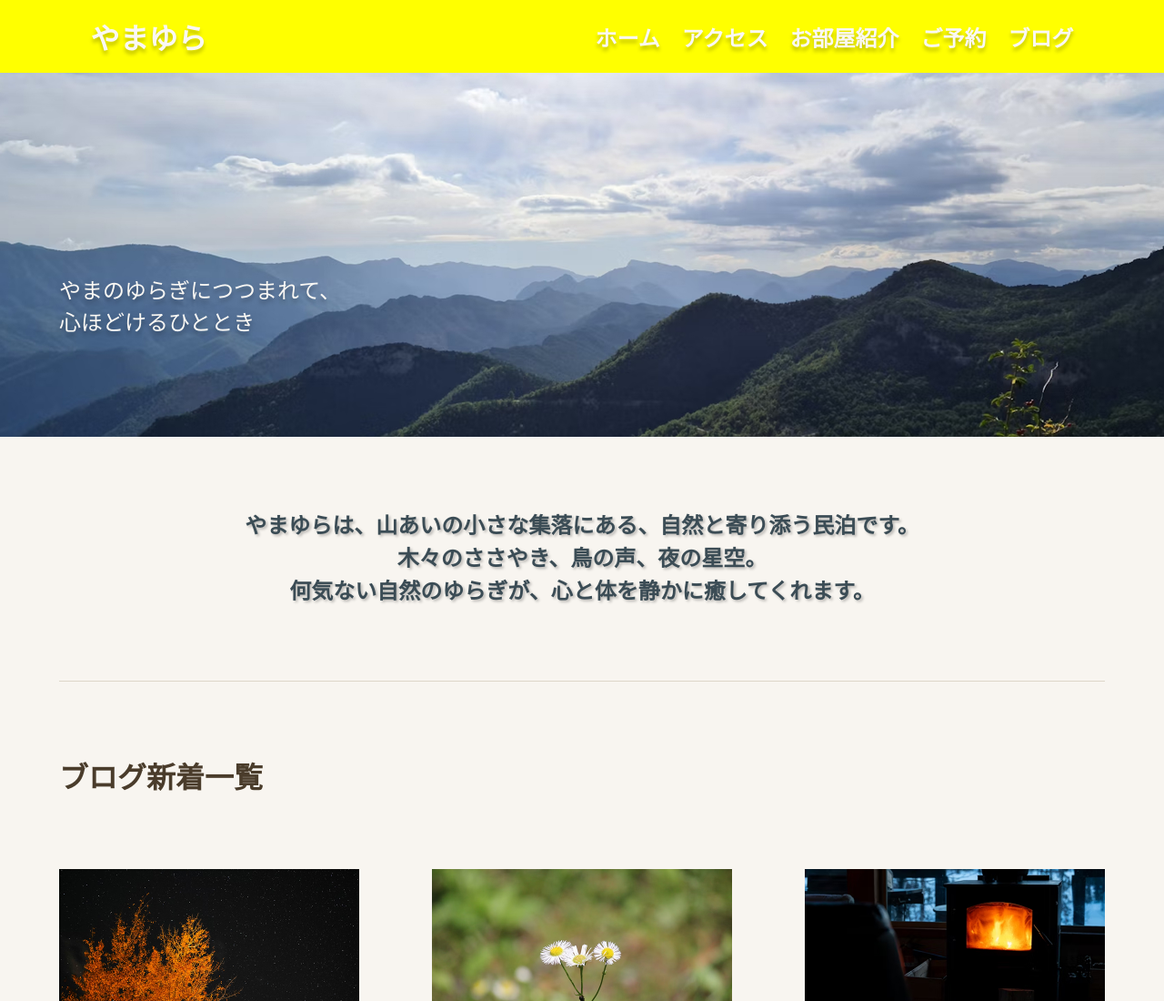
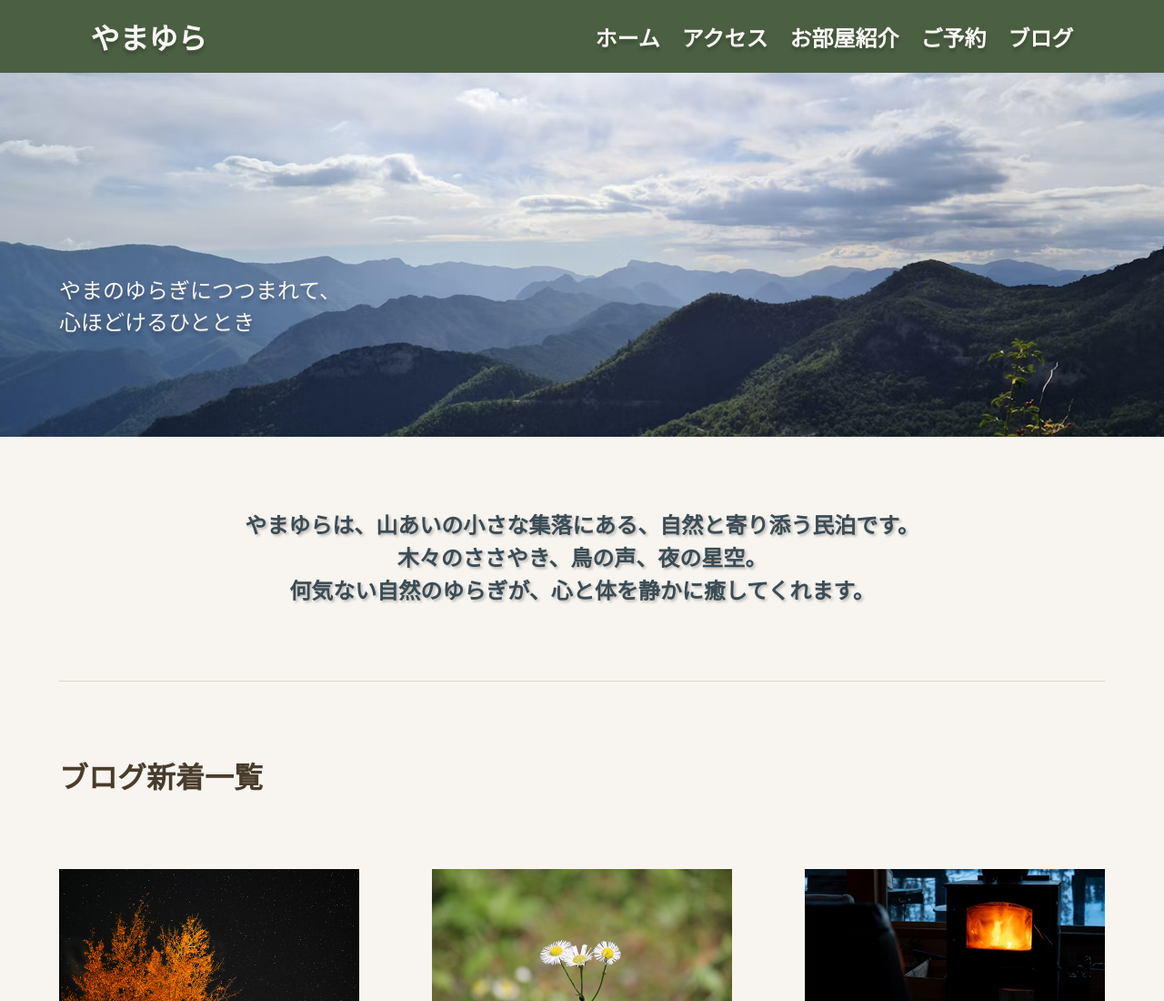
Before and after one commit to soutaluke/-------, a plain HTML site: page index.html in a window 1280 px wide. Shown: the top 1100 px of the page at 91% size. Drawn offline with nearby package versions, Linux system fonts and the light colour scheme; some packages are replaced by stand-ins of ours; a web font is replaced by a local one.

Commit message:
背景変更

```diff
--- a/css/_header.scss
+++ b/css/_header.scss
@@ -3,7 +3,7 @@
 header {
     height: 80px;
     width: 100%;
-    background-color: yellow;
+    background-color: #4b6043;
     position: relative;
 
     @include m.tab {
```
Also changed, not shown: css/style.css, 1 other file.
